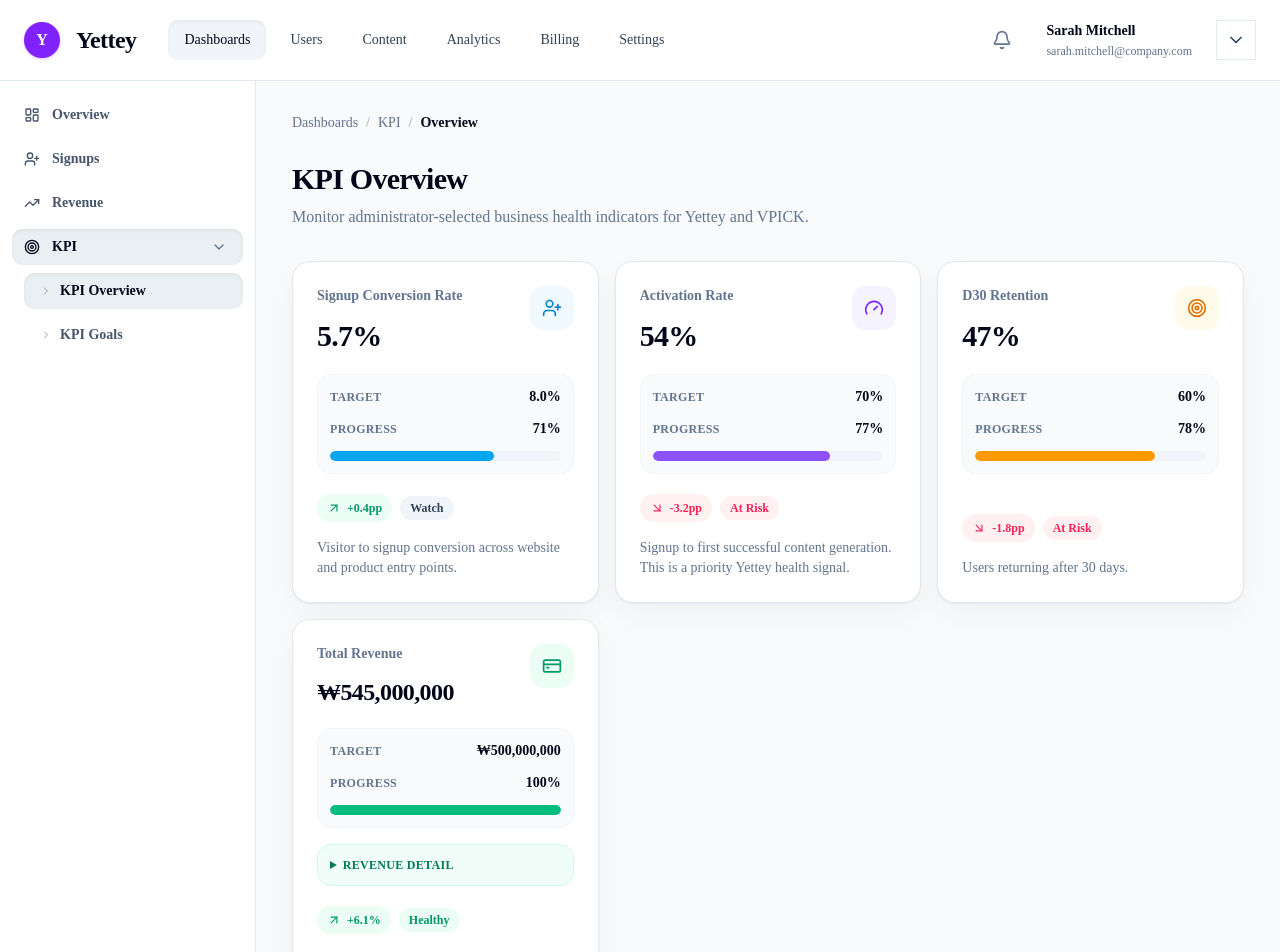
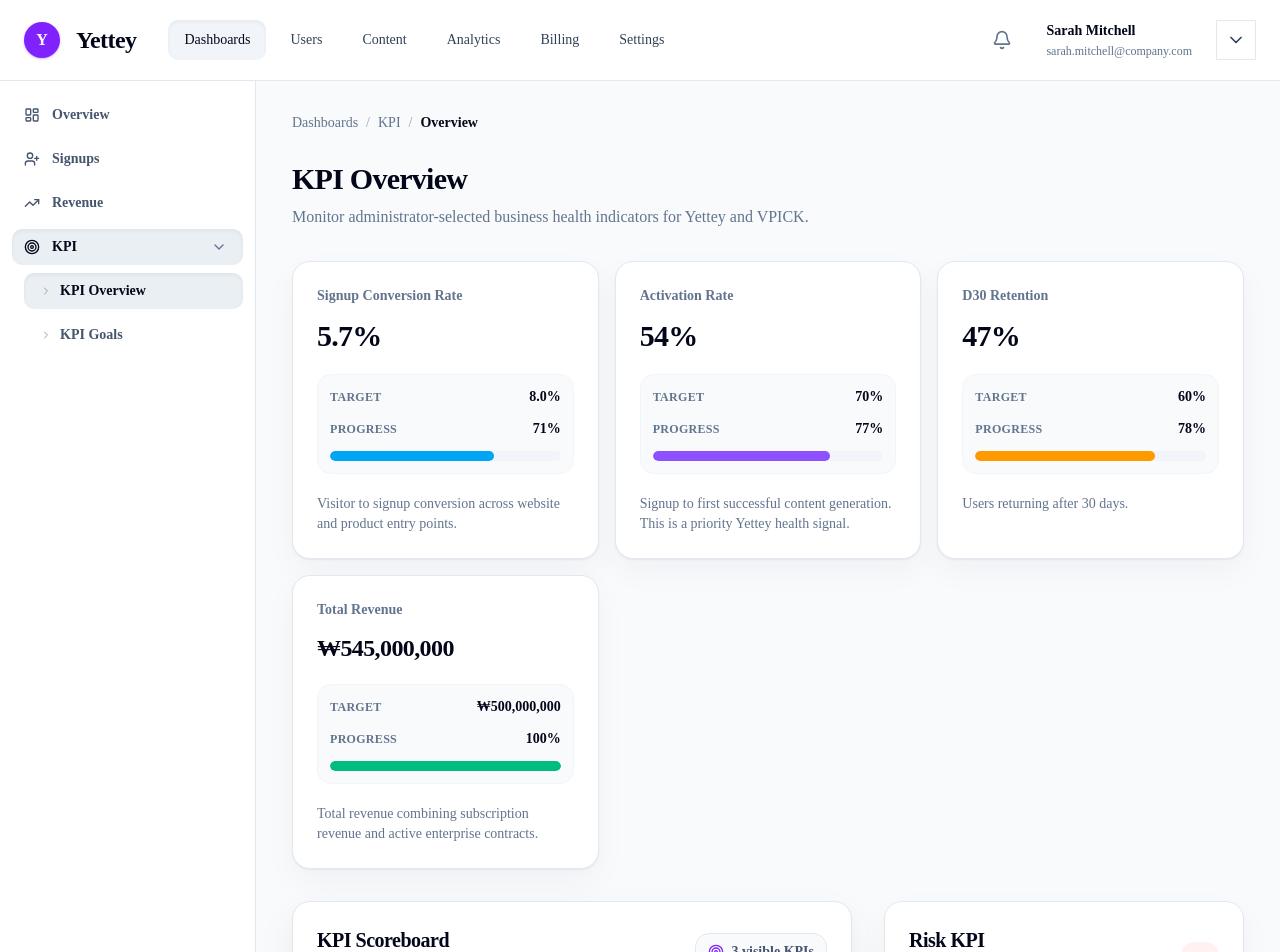
Before and after one commit to hamhwan1/Yettey_admin_dashboard_project, a Next.js app: page /dashboard/kpi in a window 1280 px wide. Shown: the top 952 px of the page. Built offline with nearby package versions, Linux system fonts and the light colour scheme.

Commit message:
Simplify KPI overview cards

```diff
--- a/components/kpi/KpiOverviewClient.tsx
+++ b/components/kpi/KpiOverviewClient.tsx
@@ -4,14 +4,9 @@ import {
   AlertTriangle,
   ArrowDownRight,
   ArrowUpRight,
-  BadgeDollarSign,
-  Building2,
   CheckCircle2,
-  CreditCard,
   Gauge,
   Target,
-  TrendingUp,
-  UserPlus,
 } from "lucide-react"
 
 import PageHeader from "@/components/admin/PageHeader"
@@ -33,19 +28,6 @@ import {
   type KpiConfiguration,
   type KpiTone,
 } from "./kpi-data"
-
-const summaryIcons = {
-  "activation-rate": Gauge,
-  "arpu": BadgeDollarSign,
-  "cac": AlertTriangle,
-  "churn-rate": AlertTriangle,
-  "d30-retention": Target,
-  "enterprise-revenue": Building2,
-  "ltv": TrendingUp,
-  "mrr": CreditCard,
-  "paid-conversion-rate": CreditCard,
-  "signup-conversion-rate": UserPlus,
-}
 
 export default function KpiOverviewClient() {
   const { contracts, kpis } = useKpiManagementStore()
@@ -169,8 +151,6 @@ function KpiSummaryCard({
 }) {
   const currentValue = getKpiCurrentValue(metric, contracts)
   const progress = getKpiProgress(metric, contracts)
-  const status = getKpiStatus(metric, contracts)
-  const Icon = summaryIcons[metric.id as keyof typeof summaryIcons] ?? TrendingUp
   const formattedCurrentValue = formatKpiValue(
     currentValue,
     metric.format,
@@ -178,8 +158,7 @@ function KpiSummaryCard({
   )
 
   return (
-    <article className="flex min-h-64 flex-col rounded-2xl border border-slate-200 bg-white p-6 shadow-[0_1px_2px_rgba(15,23,42,0.06),0_12px_32px_rgba(15,23,42,0.04)] transition hover:-translate-y-0.5 hover:border-violet-200 hover:shadow-[0_2px_4px_rgba(15,23,42,0.08),0_16px_32px_rgba(15,23,42,0.08)]">
-      <div className="flex items-start justify-between gap-4">
+    <article className="flex min-h-56 flex-col rounded-2xl border border-slate-200 bg-white p-6 shadow-[0_1px_2px_rgba(15,23,42,0.06),0_12px_32px_rgba(15,23,42,0.04)] transition hover:-translate-y-0.5 hover:border-violet-200 hover:shadow-[0_2px_4px_rgba(15,23,42,0.08),0_16px_32px_rgba(15,23,42,0.08)]">
       <div className="min-w-0">
         <p className="text-sm font-semibold text-slate-500">{metric.name}</p>
         <p
@@ -191,15 +170,6 @@ function KpiSummaryCard({
         >
           {formattedCurrentValue}
         </p>
-        </div>
-        <span
-          className={cn(
-            "flex size-11 shrink-0 items-center justify-center rounded-xl",
-            toneClass(metric.tone, "soft")
-          )}
-        >
-          <Icon className="size-5" aria-hidden="true" />
-        </span>
       </div>
 
       <div className="mt-5 rounded-xl border border-slate-100 bg-slate-50 p-3">
@@ -220,60 +190,8 @@ function KpiSummaryCard({
         <ProgressBar progress={progress} tone={metric.tone} className="mt-3" />
       </div>
 
-      {metric.calculationType === "totalRevenue" ? (
-        <RevenueBreakdownDetails
-          contracts={contracts}
-          subscriptionRevenue={metric.currentValue}
-        />
-      ) : null}
-
-      <div className="mt-auto pt-5">
-        <div className="flex flex-wrap items-center gap-2">
-          <TrendBadge metric={metric} />
-          <StatusBadge tone={statusTone(status)}>{status}</StatusBadge>
-        </div>
-        <p className="mt-4 text-sm leading-5 text-slate-500">{metric.description}</p>
-      </div>
+      <p className="mt-5 text-sm leading-5 text-slate-500">{metric.description}</p>
     </article>
-  )
-}
-
-function RevenueBreakdownDetails({
-  contracts,
-  subscriptionRevenue,
-}: {
-  contracts: EnterpriseContract[]
-  subscriptionRevenue: number
-}) {
-  const enterpriseRevenue = getActiveEnterpriseRevenue(contracts)
-  const totalRevenue = subscriptionRevenue + enterpriseRevenue
-
-  return (
-    <details className="mt-4 rounded-xl border border-emerald-100 bg-emerald-50/70 p-3">
-      <summary className="cursor-pointer text-xs font-bold uppercase tracking-wide text-emerald-700">
-        Revenue Detail
-      </summary>
-      <dl className="mt-3 space-y-2 text-sm">
-        <div className="flex items-center justify-between gap-3">
-          <dt className="font-semibold text-emerald-700">Subscription Revenue</dt>
-          <dd className="font-bold text-slate-950">
-            {formatKpiValue(subscriptionRevenue, "currency")}
-          </dd>
-        </div>
-        <div className="flex items-center justify-between gap-3">
-          <dt className="font-semibold text-emerald-700">Enterprise Revenue</dt>
-          <dd className="font-bold text-slate-950">
-            {formatKpiValue(enterpriseRevenue, "currency")}
-          </dd>
-        </div>
-        <div className="flex items-center justify-between gap-3 border-t border-emerald-100 pt-2">
-          <dt className="font-bold text-emerald-800">Total Revenue</dt>
-          <dd className="font-bold text-slate-950">
-            {formatKpiValue(totalRevenue, "currency")}
-          </dd>
-        </div>
-      </dl>
-    </details>
   )
 }
 
```
Lines whose indentation alone changed are shown as unchanged.
